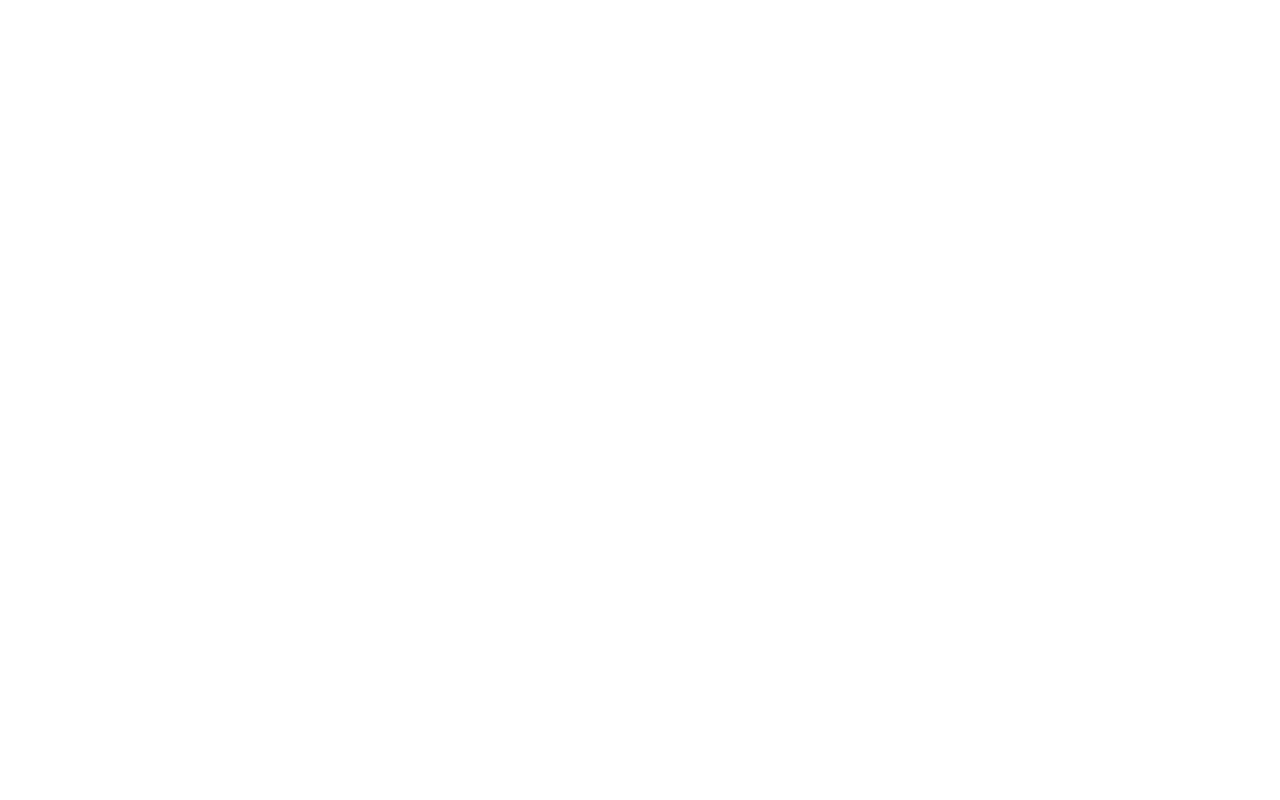
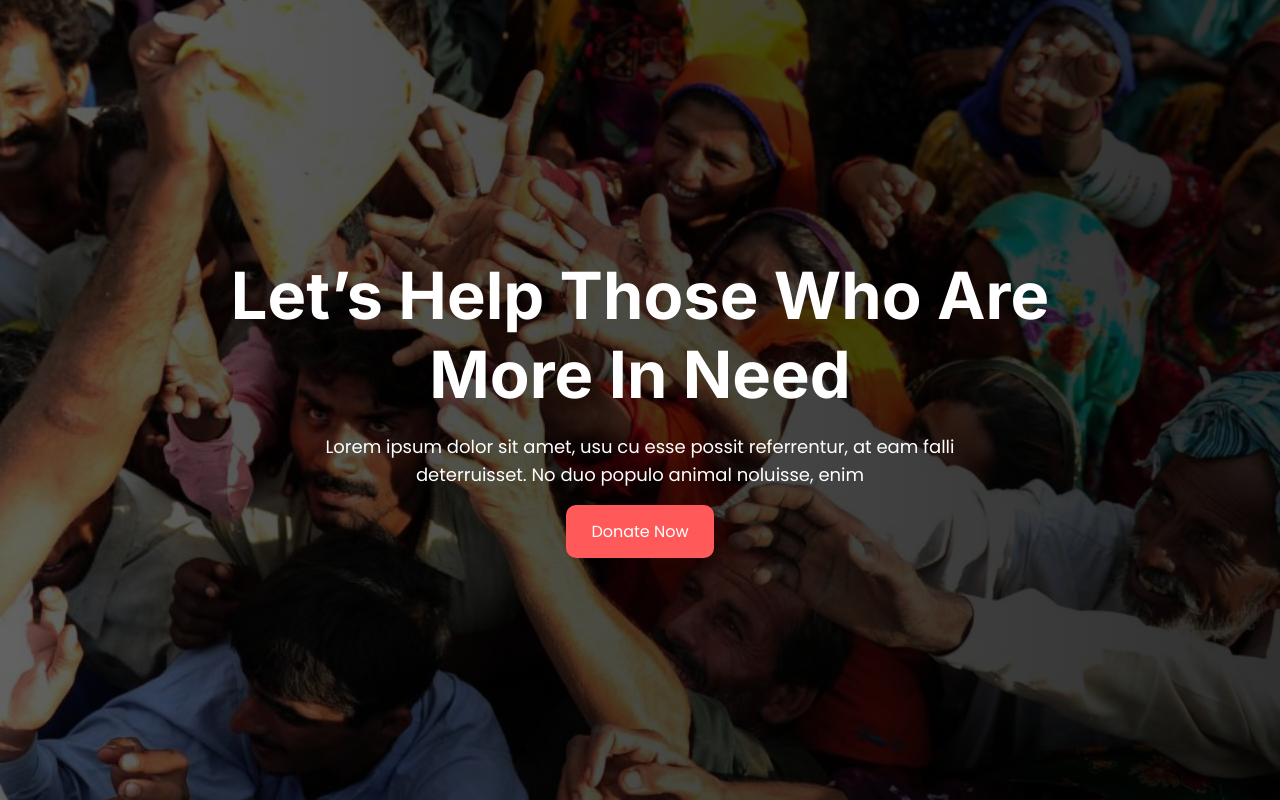
Before and after one commit to MozafforOki/JAAGO, a plain HTML site: page index.html in a window 1280 px wide. Drawn offline with Linux system fonts and the light colour scheme.

Commit message:
top-banner section added

```diff
--- /dev/null
+++ b/css/style.css
@@ -0,0 +1,48 @@
+*{
+    margin: 0;
+    padding: 0;
+    box-sizing: border-box;
+}
+body{
+    font-family: 'Poppins', sans-serif;
+}
+.top-banner{
+    background: linear-gradient(to right, rgba(0, 0, 0, 0.616), rgba(0, 0, 0, 0.808)),url(../images/donation0.jpg);
+    background-size: cover;
+    background-repeat: no-repeat;
+    background-position: center;
+    height: 100vh;
+    display: flex;
+    justify-content: center;
+    align-items: center;
+    color: white;
+    text-align: center;
+}
+h1{
+    font-family: 'Inter', sans-serif;
+    font-weight: 700;
+    font-size: 65px;
+    line-height: 79px;
+}
+.top-banner p{
+    font-weight: 400;
+    font-size: 18px;
+    line-height: 28px;
+    margin-bottom: 30px;
+    margin-top: 19px;
+}
+.btn{
+    text-decoration: none;
+    color: white;
+    background: #FF5959;
+    padding: 15px 25px;
+    border-radius: 10px;
+}
+/*.banner-text{
+    background-image: linear-gradient(rgba(0,0,0,0.8),rgba(0,0,0,0.3));
+    padding: 50px 20px;
+    border-radius: 20px;
+}*/
+
+/* font-family: 'Inter', sans-serif;
+font-family: 'Poppins', sans-serif; */
--- a/index.html
+++ b/index.html
@@ -4,9 +4,20 @@
     <meta charset="UTF-8">
     <meta http-equiv="X-UA-Compatible" content="IE=edge">
     <meta name="viewport" content="width=device-width, initial-scale=1.0">
-    <title>Document</title>
+    <title>Jaago Foundation</title>
+    <link rel="stylesheet" href="css/style.css">
+    <!-- Google font -->
+    <link rel="preconnect" href="https://fonts.googleapis.com">
+    <link rel="preconnect" href="https://fonts.gstatic.com" crossorigin>
+    <link href="https://fonts.googleapis.com/css2?family=Inter:wght@700&family=Poppins:wght@400;600;700&display=swap" rel="stylesheet">
 </head>
 <body>
-
+    <header class="top-banner">
+        <div class="banner-text">
+            <h1>Let’s Help Those Who Are<br>More In Need</h1>
+            <p> Lorem ipsum dolor sit amet, usu cu esse possit referrentur, at eam falli <br>deterruisset. No duo populo animal noluisse, enim </p>
+            <a class="btn" href="">Donate Now</a>
+        </div>
+    </header>
 </body>
 </html>
```
